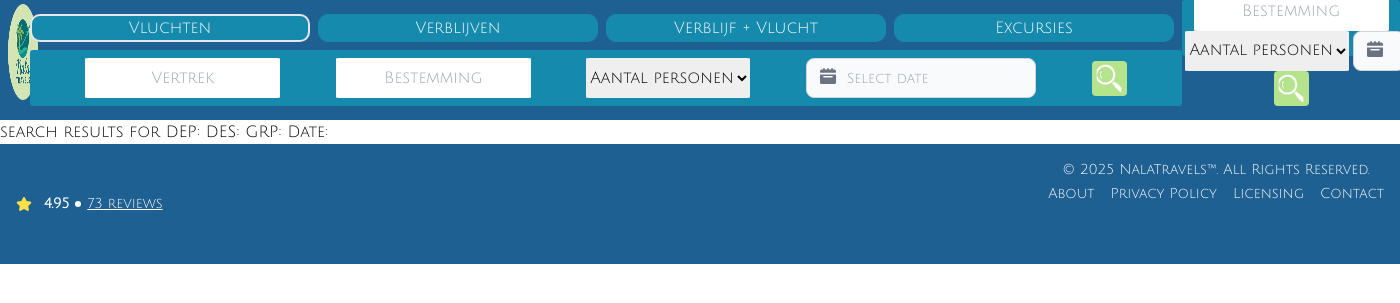
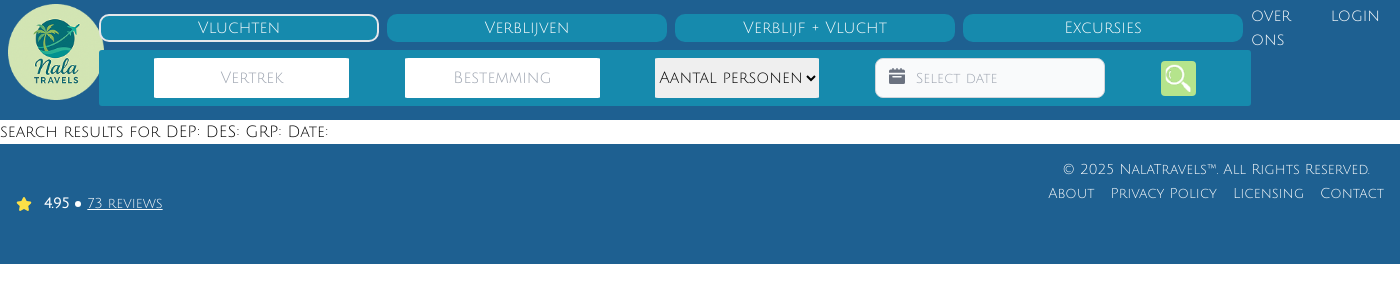
Before and after one commit to TooHighDude420/Nala_Travels, a PHP site: page /index.php?page=search&d=&a=&p=&dt= in a window 1400 px wide. Shown: the top 303 px of the page. Run offline with PHP 8.4, Linux system fonts and the light colour scheme; the visitor is signed in with stand-in values (Sample User, id 1); data that the repository does not hold is empty; some libraries are stand-ins or nearby versions; some web fonts are replaced.

Commit message:
header.inc.php gefixed

```diff
--- a/NalaTravels/assets/includes/header.inc.php
+++ b/NalaTravels/assets/includes/header.inc.php
@@ -115,41 +115,10 @@
                         </form>
                     </div>
                 </div>
-                <form action="assets/php/search.php" method="post"
-                    class="onder bg-[#168AAD] h-[7vh] rounded-[3px] flex justify-evenly content-center flex-wrap">
-                    <input type="text" name="departure" id="departure"
-                        class="inputFields placeholder:text-center" placeholder="Vertrek">
-                    <input type="text" name="arrival" id="arrival" class="inputFields placeholder:text-center"
-                        placeholder="Bestemming">
-                    <select name="groupSize" id="groupSize" class="inputFields">
-                        <option value="def" selected="true" disabled="disabled" class="text-gray-500">Aantal
-                            personen
-                        </option>
-                        <option value="1">1</option>
-                        <option value="2">2</option>
-                        <option value="3">3</option>
-                        <option value="4">4</option>
-                        <option value="5+">5+</option>
-                    </select>
-                    <div class="relative w-[20%]">
-                        <div class="absolute top-[1.3vh] start-0 flex items-center ps-3.5 pointer-events-none">
-                            <svg class="w-4 h-4 text-gray-500" aria-hidden="true" xmlns="http://www.w3.org/2000/svg"
-                                fill="currentColor" viewBox="0 0 20 20">
-                                <path
-                                    d="M20 4a2 2 0 0 0-2-2h-2V1a1 1 0 0 0-2 0v1h-3V1a1 1 0 0 0-2 0v1H6V1a1 1 0 0 0-2 0v1H2a2 2 0 0 0-2 2v2h20V4ZM0 18a2 2 0 0 0 2 2h16a2 2 0 0 0 2-2V8H0v10Zm5-8h10a1 1 0 0 1 0 2H5a1 1 0 0 1 0-2Z" />
-                            </svg>
-                        </div>
-                        <input datepicker id="default-datepicker" type="text" name="date"
-                            class="h-[5vh] bg-gray-50 border border-gray-300 text-gray-900 text-sm rounded-lg focus:ring-blue-500 focus:border-blue-500 block w-full ps-10 p-2.5 dark:bg-gray-700 dark:border-gray-600 dark:placeholder-gray-400 dark:text-white dark:focus:ring-blue-500 dark:focus:border-blue-500"
-                            placeholder="Select date">
-                    </div>
-                    <button type="submit">
-                        <div
-                            class="bg-[#B5E48C] h-[35px] w-[35px] rounded flex flex-wrap content-center justify-center">
-                            <img src="assets/img/header/search.png" alt="search" class="h-[80%] w-[80%]] allign-center">
-                        </div>
-                    </button>
-                </form>
+                <div class="text-white flex mt-1">
+                    <a href="index.php?page=overons" class="mr-5">over ons</a>
+                    <a href="index.php?page=login" class="mr-5">login</a>
+                </div>
             </div>
         ';
     }
```
